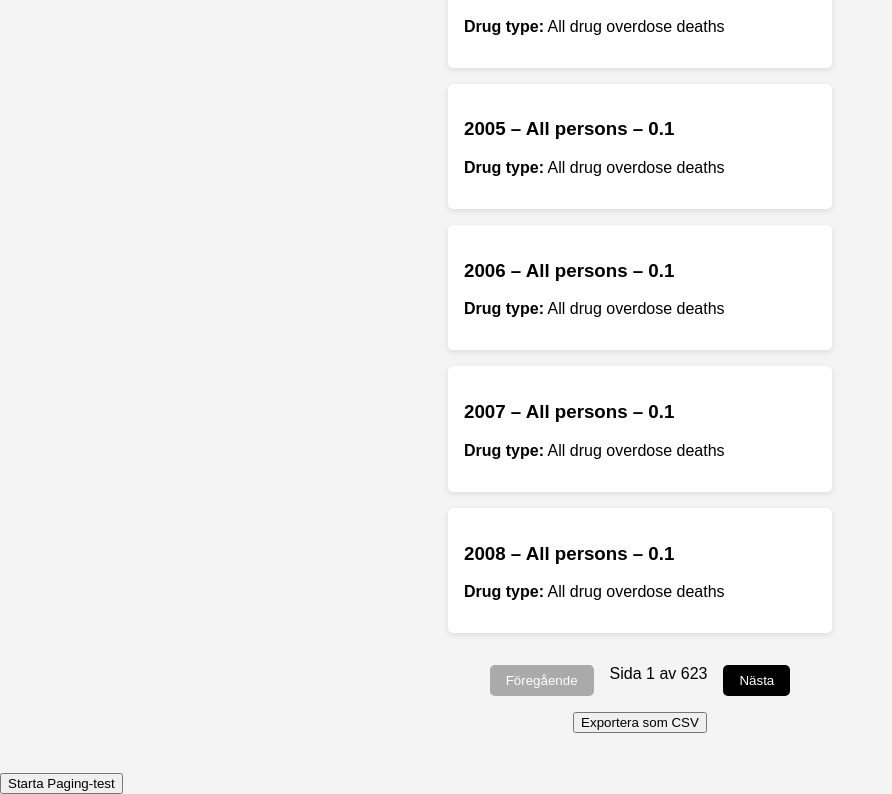
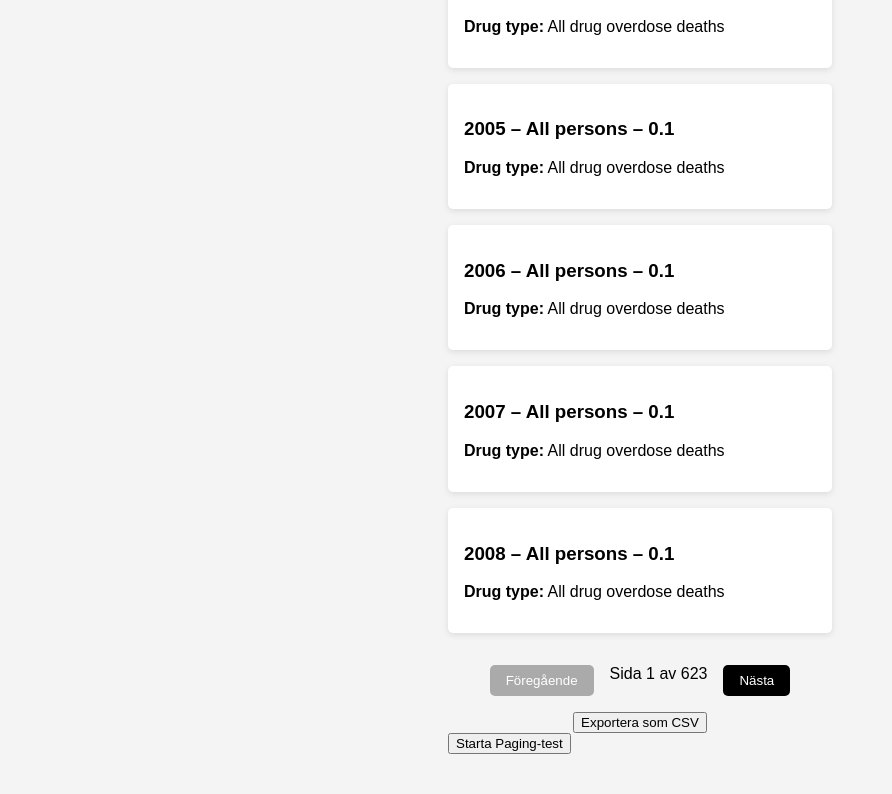
Before and after one commit to a22danwe/nyhetssida-vue-csr, a Vue app: page / in a window 1280 px wide. Shown: the part 970-1764 px from the top of the page, without its empty margins (0-892 px from the left). Built offline with nearby package versions, Linux system fonts and the light colour scheme.

Commit message:
flyttar på knapp

```diff
--- a/src/App.vue
+++ b/src/App.vue
@@ -197,6 +197,9 @@ onMounted(async () => {
       <div class="exportCSV">
         <button @click="exportCSV">Exportera som CSV</button>
       </div>
+      <div class="testPaging">
+        <button @click="startPagingTest">Starta Paging-test</button>
+      </div>
     </div>
 
     <div class="modal" v-if="selectedArticle" @click.self="selectedArticle = null">
@@ -214,7 +217,4 @@ onMounted(async () => {
     <div class="sidebar left"></div>
     <div class="sidebar right"></div>
   </div>
-  <div class="testPaging">
-  <button @click="startPagingTest">Starta Paging-test</button>
-</div>
 </template>
```
